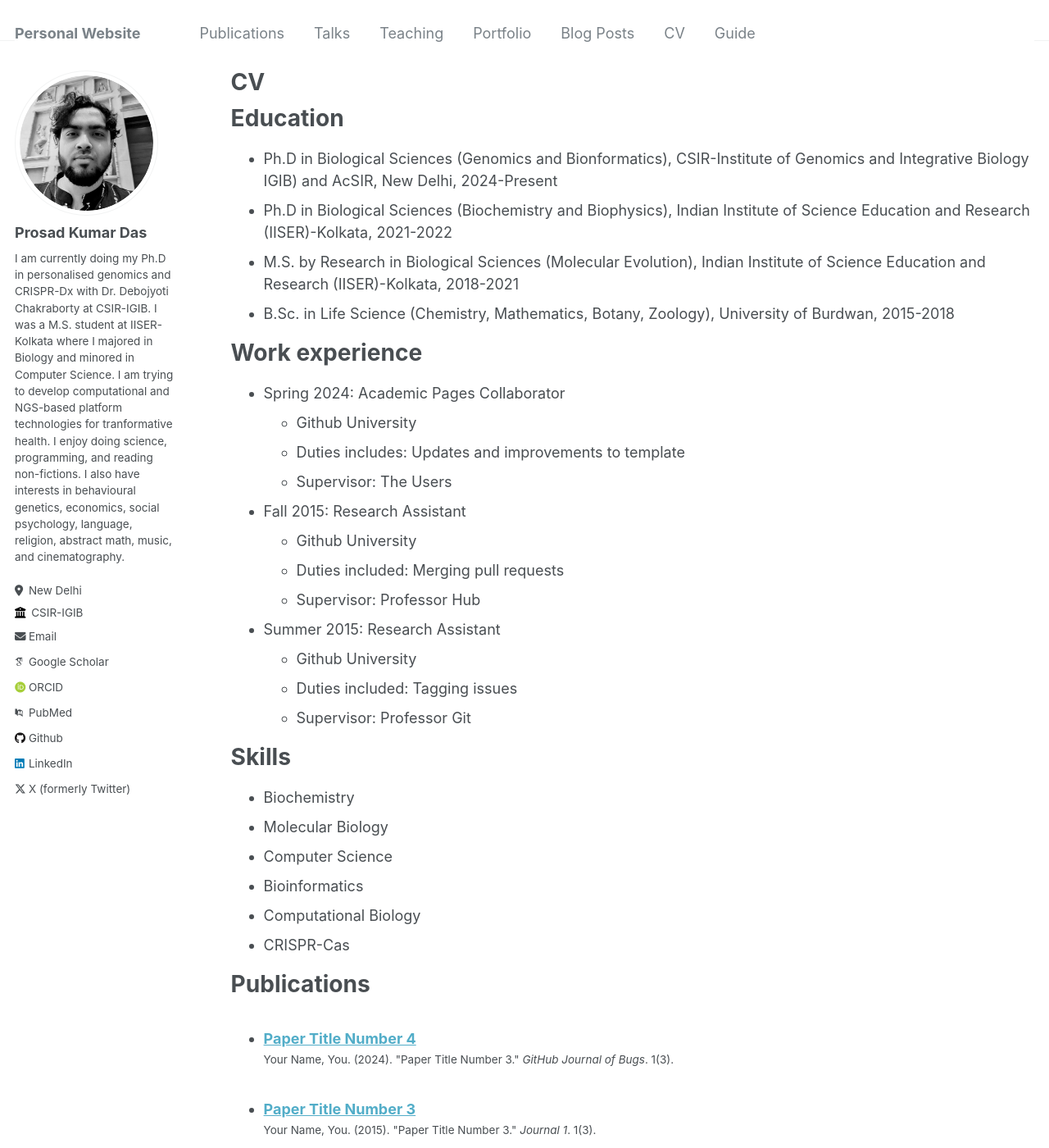
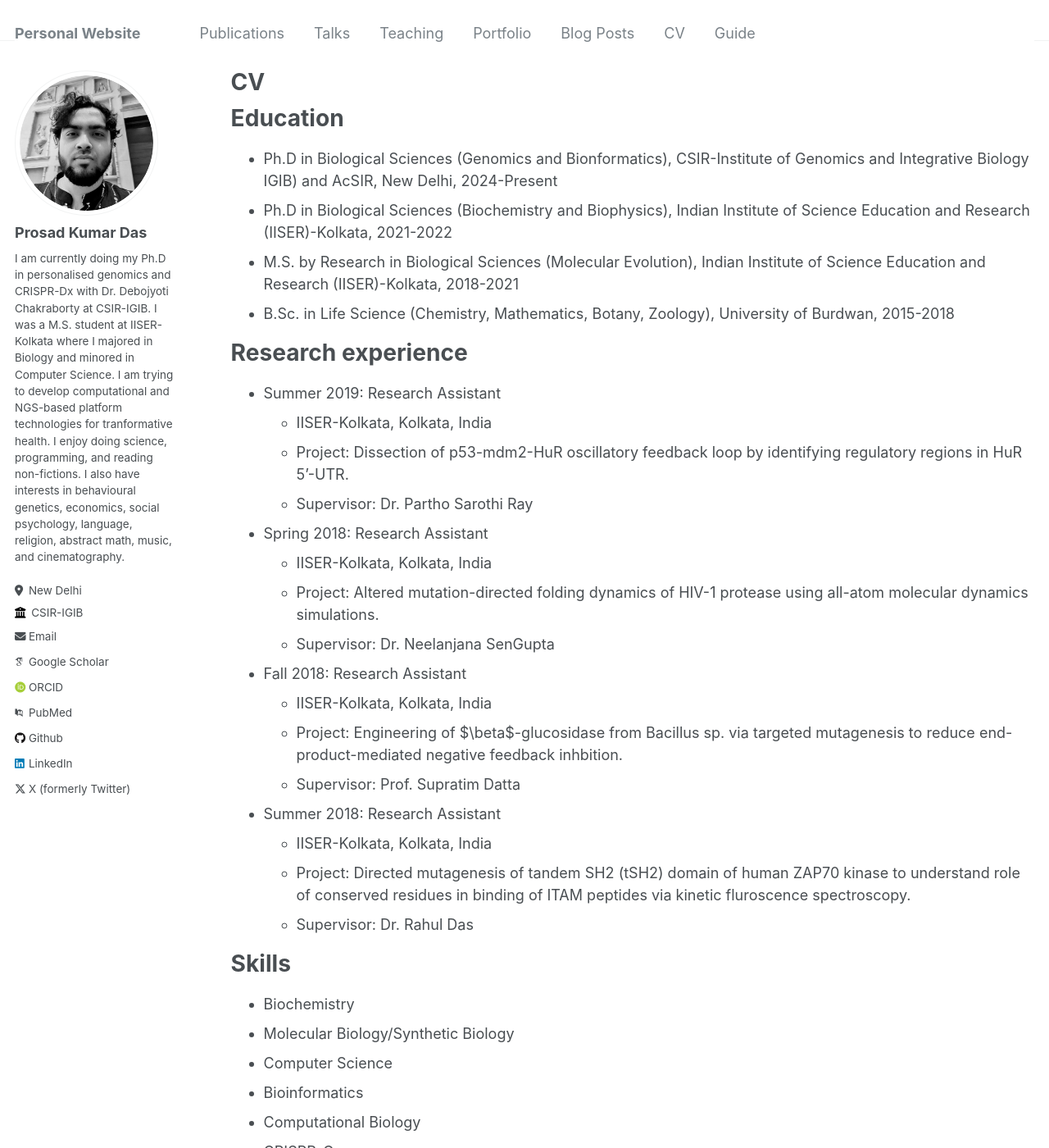
Before and after one commit to DasProsad/dasprosad.github.io, a Jekyll site: the page built from _pages/cv.md, in a window 1280 px wide and 1400 px high. Shown: the whole window at 82% size. Built offline with Jekyll 4.4.1, drawn with Linux system fonts in a browser that asks for light colours; some web fonts are replaced.

Commit message:
Update cv.md

```diff
--- a/_pages/cv.md
+++ b/_pages/cv.md
@@ -16,31 +16,37 @@ Education
 * M.S. by Research in Biological Sciences (Molecular Evolution), Indian Institute of Science Education and Research (IISER)-Kolkata, 2018-2021
 * B.Sc. in Life Science (Chemistry, Mathematics, Botany, Zoology), University of Burdwan, 2015-2018
 
-Work experience
+Research experience
 ======
-* Spring 2024: Academic Pages Collaborator
-  * Github University
-  * Duties includes: Updates and improvements to template
-  * Supervisor: The Users
+* Summer 2019: Research Assistant
+  * IISER-Kolkata, Kolkata, India
+  * Project: Dissection of p53-mdm2-HuR oscillatory feedback loop by identifying regulatory regions in HuR 5'-UTR.
+  * Supervisor: Dr. Partho Sarothi Ray
 
-* Fall 2015: Research Assistant
-  * Github University
-  * Duties included: Merging pull requests
-  * Supervisor: Professor Hub
+* Spring 2018: Research Assistant
+  * IISER-Kolkata, Kolkata, India
+  * Project: Altered mutation-directed folding dynamics of HIV-1 protease using all-atom molecular dynamics simulations.
+  * Supervisor: Dr. Neelanjana SenGupta
 
-* Summer 2015: Research Assistant
-  * Github University
-  * Duties included: Tagging issues
-  * Supervisor: Professor Git
+* Fall 2018: Research Assistant
+  * IISER-Kolkata, Kolkata, India
+  * Project: Engineering of $\beta$-glucosidase from Bacillus sp. via targeted mutagenesis to reduce end-product-mediated negative feedback inhbition.
+  * Supervisor: Prof. Supratim Datta
+
+* Summer 2018: Research Assistant
+  * IISER-Kolkata, Kolkata, India
+  * Project: Directed mutagenesis of tandem SH2 (tSH2) domain of human ZAP70 kinase to understand role of conserved residues in binding of ITAM peptides via kinetic fluroscence spectroscopy.
+  * Supervisor: Dr. Rahul Das
 
 Skills
 ======
 * Biochemistry
-* Molecular Biology
+* Molecular Biology/Synthetic Biology
 * Computer Science
 * Bioinformatics
 * Computational Biology
 * CRISPR-Cas
+* Molecular Evolution
 
 Publications
 ======
```
